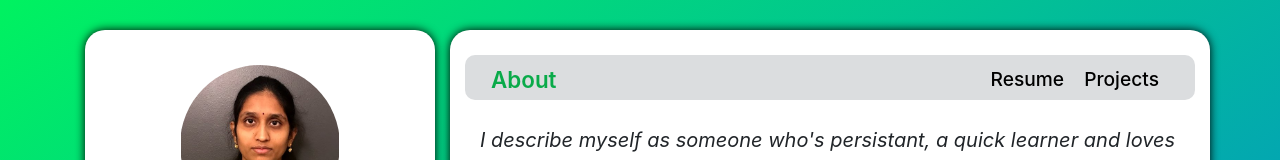
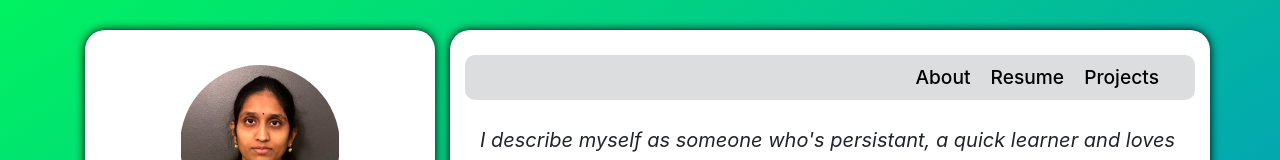
Before and after one commit to ushprakash/Portfolio, a React (Create React App) app: page /about in a window 1280 px wide. Before the commit this address led to /. Shown: the top 160 px of the page. Built offline with nearby package versions, Linux system fonts and the light colour scheme.

Commit message:
updated files

```diff
--- a/src/App.js
+++ b/src/App.js
@@ -26,7 +26,7 @@ function App() {
               {/* navbar */}
               <Navbar />
               <Switch>
-                <Route exact path="/">
+                <Route exact path="/about">
                   <About />
                 </Route>
                 <Route path="/resume">
@@ -34,7 +34,7 @@ function App() {
                 </Route>
                 <Route path="/projects" component={Projects} />
                 <Route>
-                  <Redirect to="/" />
+                  <Redirect to="/about" />
                 </Route>
               </Switch>
             </div>
--- a/src/components/Navbar.js
+++ b/src/components/Navbar.js
@@ -22,7 +22,7 @@ const Navbar = () => {
             </div>
             <div className="navbar__items">
                 {active !== 'About' &&
-                    <Link to="/">
+                    <Link to="/about">
                         <div className="navbar__item" onClick={() => setActive('About')}>About</div>
                     </Link>
                 }
```
Also changed, not shown: 1 other file (tests, documents, lock files or other folders).
